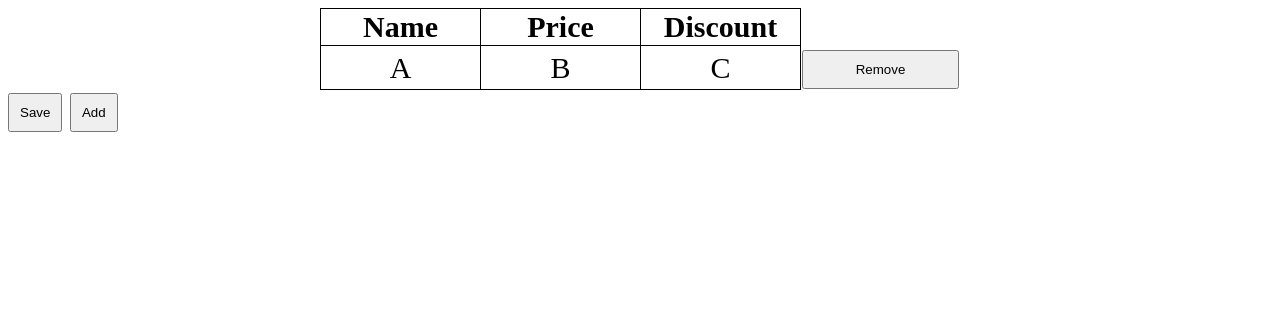
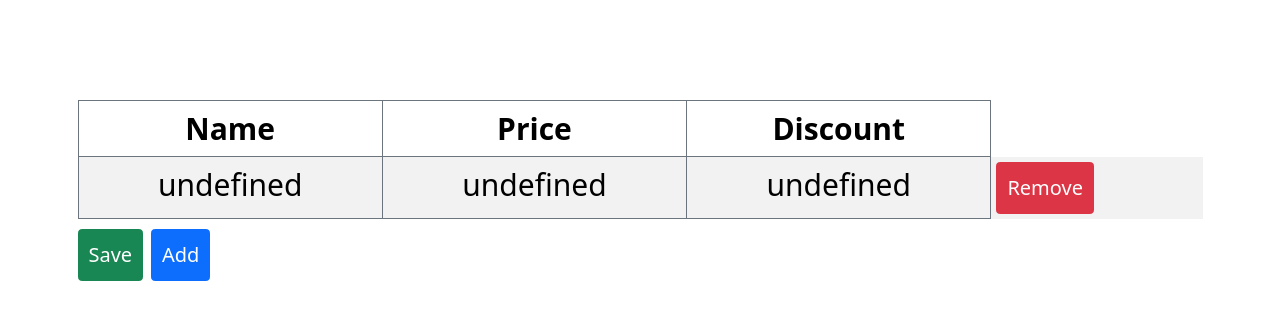
Before and after one commit to arifurrahmanrabbi/Jewellery-Project, a plain HTML site: page index.html in a window 1280 px wide. Both pictures are taken after a click on the button "Save". Drawn offline with nearby package versions, Linux system fonts and the light colour scheme.

Commit message:
Add table row add, save and remove feature

```diff
--- a/index.html
+++ b/index.html
@@ -5,6 +5,8 @@
 	<meta charset="UTF-8">
 	<meta name="viewport" content="width=device-width, initial-scale=1.0">
 	<title>Jewellery</title>
+	<link href="https://cdn.jsdelivr.net/npm/bootstrap@5.3.3/dist/css/bootstrap.min.css" rel="stylesheet"
+		integrity="sha384-QWTKZyjpPEjISv5WaRU9OFeRpok6YctnYmDr5pNlyT2bRjXh0JMhjY6hW+ALEwIH" crossorigin="anonymous">
 	<link rel="stylesheet" href="./style.css">
 	<script src="https://code.jquery.com/jquery-3.7.1.min.js"></script>
 	<!-- <script src="./jquery-3.7.1.js"></script> -->
@@ -12,26 +14,23 @@
 </head>
 
 <body>
-	<table>
+	<div class="container">
+		<table class="table table-bordered border-secondary table-striped">
 			<thead>
 				<tr>
-				<th>Name</th>
-				<th>Price</th>
-				<th>Discount</th>
+					<th class="text-center">Name</th>
+					<th class="text-center">Price</th>
+					<th class="text-center">Discount</th>
 					<th class="col-remove"></th>
 				</tr>
 			</thead>
 			<tbody>
-			<tr>
-				<td>A</td>
-				<td>B</td>
-				<td>C</td>
-				<td class="col-remove"><button class="btn-remove">Remove</button></td>
-			</tr>
+
 			</tbody>
 		</table>
-	<button class="btn-save">Save</button>
-	<button class="btn-add">Add</button>
+		<button type="button" class="btn btn-success">Save</button>
+		<button type="button" id="addBtn" class="btn btn-primary">Add</button>
+	</div>
 </body>
 
 </html>
--- a/main.js
+++ b/main.js
@@ -1,3 +1,33 @@
 $(document).ready(function () {
+	let rowCount = 0;
+	$('#addBtn').on("click", function () {
+		rowCount++;
+		let newRow = `
+		<tr class="new-row">
+			<td><input type="text" id="nameField"></td>
+			<td><input type="text" id="priceField"></td>
+			<td><input type="text" id="discountField"></td>
+			<td class="col-remove"><button type="button" class="btn btn-danger">Remove</button></td>
+		</tr>`;
+		$('tbody').append(newRow);
+	});
 
+	$('tbody').on("click", '.btn-danger', function () {
+		$(this).parent('td').parent('tr').remove();
+	});
+
+	$(".btn-success").on("click", function () {
+		let name = $("#nameField").val();
+		let price = $("#priceField").val();
+		let discount = $("#discountField").val();
+		$(".new-row").remove();
+		let newRow = `
+		<tr>
+			<td class="text-center">${name}</td>
+			<td class="text-center">${price}</td>
+			<td class="text-center">${discount}</td>
+			<td class="col-remove"><button type="button" class="btn btn-danger">Remove</button></td>
+		</tr>`;
+		$('tbody').append(newRow);
+	});
 });
--- a/style.css
+++ b/style.css
@@ -7,7 +7,7 @@ body {
 	font-size: 3rem;
 }
 
-table,
+/* table,
 td,
 th {
 	border: 1px solid black;
@@ -26,7 +26,7 @@ table {
 
 button {
 	padding: 1rem;
-}
+} */
 
 .col-remove {
 	border-top-style: hidden;
@@ -34,6 +34,11 @@ button {
 	border-right-style: hidden;
 }
 
-.btn-remove {
-	width: 100%;
+.btn {
+	font-size: 2rem;
+	padding: 1rem;
 }
+
+.container {
+	margin-top: 10rem
+}
```
Lines whose indentation alone changed are shown as unchanged.
